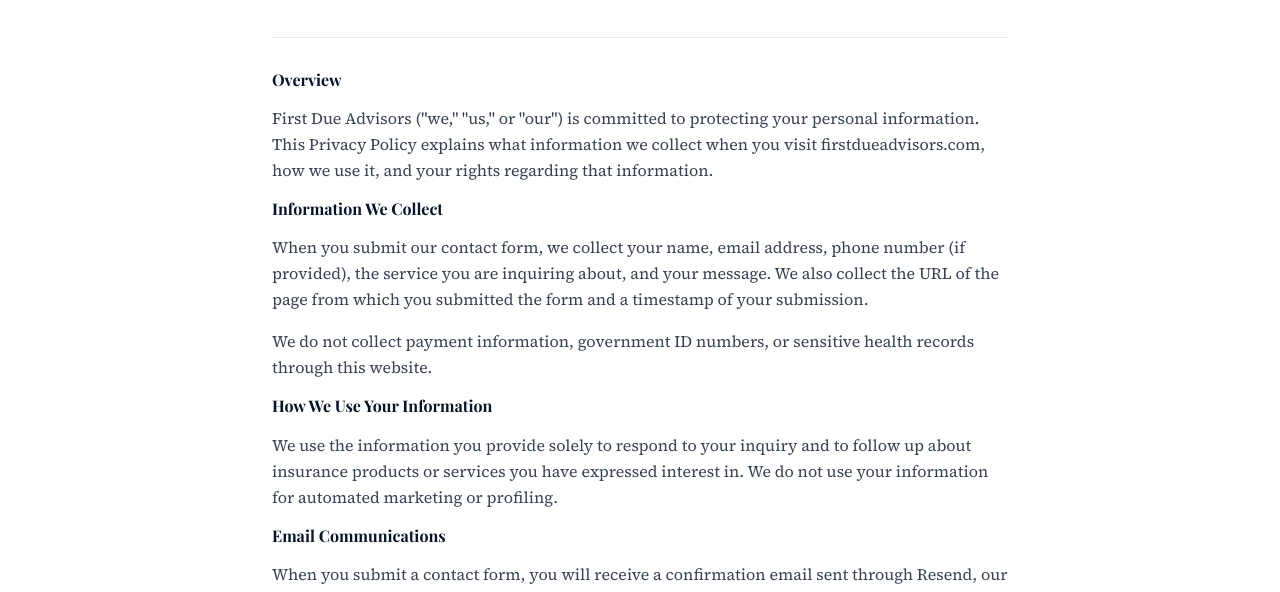
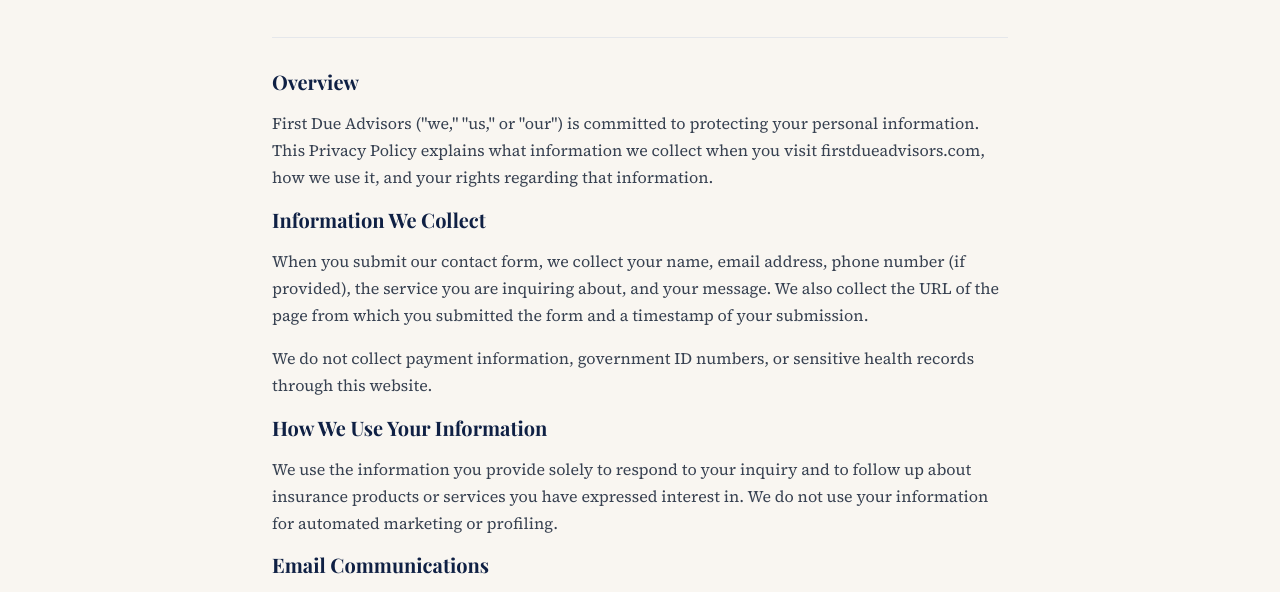
Before and after one commit to SavageTechnologies/First_Due_Advisors, a Next.js app: page /privacy-policy in a window 1280 px wide. Shown: the part 201-793 px from the top of the page. Built offline with nearby package versions, Linux system fonts and the light colour scheme; no server answers.

Commit message:
first build success

```diff
--- /dev/null
+++ b/postcss.config.js
@@ -0,0 +1,7 @@
+/** @type {import('postcss').Config} */
+module.exports = {
+  plugins: {
+    tailwindcss: {},
+    autoprefixer: {},
+  },
+};
--- a/src/app/globals.css
+++ b/src/app/globals.css
@@ -151,3 +151,19 @@
     padding-right: 2rem;
   }
 }
+
+/* ─── Legal Prose ──────────────────────────────────────────────────────────── */
+
+.prose-legal h2 {
+  font-family: var(--font-display);
+  font-size: 1.25rem;
+  font-weight: 700;
+  color: var(--primary);
+  margin-top: 2rem;
+  margin-bottom: 0.5rem;
+}
+
+.prose-legal p {
+  margin-bottom: 0.75rem;
+  line-height: 1.7;
+}
--- a/src/app/layout.tsx
+++ b/src/app/layout.tsx
@@ -36,7 +36,7 @@
 export default function RootLayout({ children }: RootLayoutProps): React.ReactElement {
   return (
     <html lang="en" className={`${fontDisplay.variable} ${fontSerif.variable} ${fontSans.variable}`}>
-      <body className="font-sans text-[var(--text)] bg-white antialiased">
+      <body className="font-sans text-[var(--text)] bg-[var(--cream)] antialiased">
         {children}
         {GA_MEASUREMENT_ID && (
           <>
```
